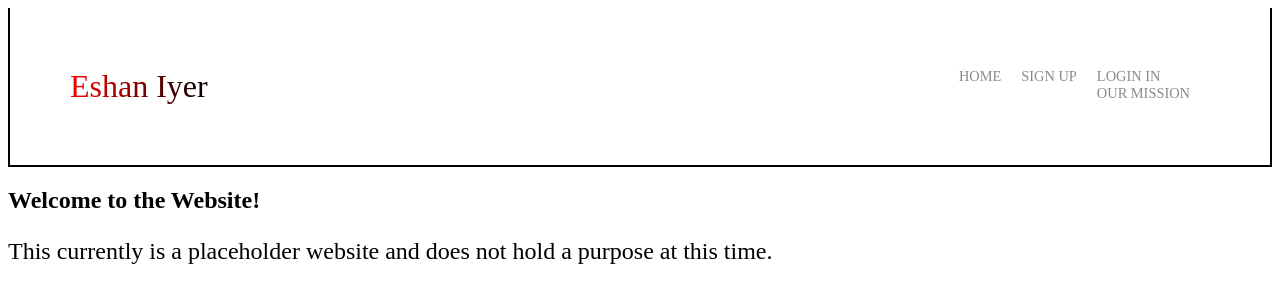
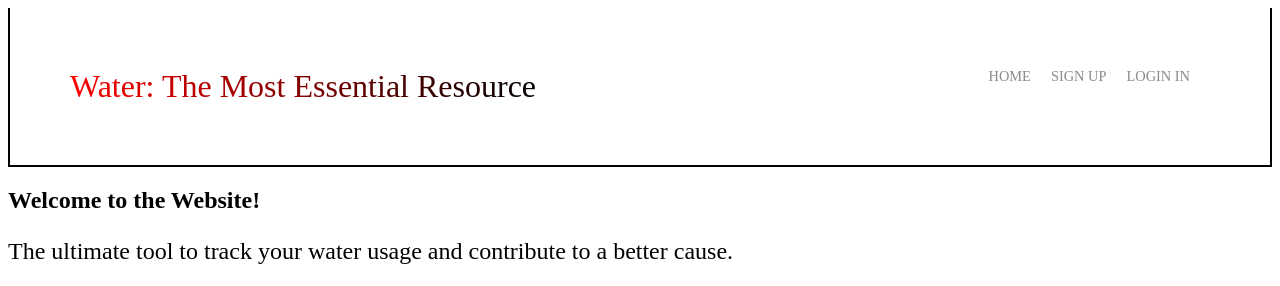
Before and after one commit to Nazchanel/water-wizard, a Flask app: page / in a window 1280 px wide. Shown: the top 286 px of the page. Run offline with Flask 2, Linux system fonts and the light colour scheme.

Commit message:
Returned index.html back to normal

```diff
--- a/templates/index.html
+++ b/templates/index.html
@@ -13,19 +13,24 @@
   <div class="nav-wrapper">
       <div class="left-side">
           <div class="brand">
-<div>Eshan Iyer</div>
+              <div>Water: The Most Essential Resource</div>
           </div>
       </div>
       <div class="right-side">
-<div class="nav-link-wrapper"><a href="/">Home</a></div>
-<div class="nav-link-wrapper"><a href="/signup">Sign Up</a></div>
-<div class="nav-link-wrapper"><a href="/login">Login In</a>
-<div class="nav-link-wrapper"><a href="/ourmission">Our Mission</a></div>
+          <div class="nav-link-wrapper">
+              <a href="/">Home</a>
+          </div>
+          <div class="nav-link-wrapper">
+              <a href="/signup">Sign Up</a>
+          </div>
+          <div class="nav-link-wrapper">
+              <a href="/login">Login In</a>
+          </div>
       </div>
   </div>
     </div>
 <h2>Welcome to the Website!</h2>
-<p style="font-size: 1.5em;">This currently is a placeholder website and does not hold a purpose at this time.</p>
-<p><img src="https://www.kindpng.com/picc/m/424-4245445_transparent-clipboard-clipart-cartoon-clipart-construction-worker-hd.png" alt="" width="236" height="303" /></p>
-</div>
+<p style="font-size: 1.5em;">The ultimate tool to track your water usage and contribute to a better cause.</p>
+<p><img src="https://www.wearebarnsley.com/storage/news-articles/June2021/baEqPbQHq7U1DCqGtNXw.jpg" alt="" width="395" height="177" /></p>
+
 {% endblock %}
```
Lines whose indentation alone changed are shown as unchanged.
